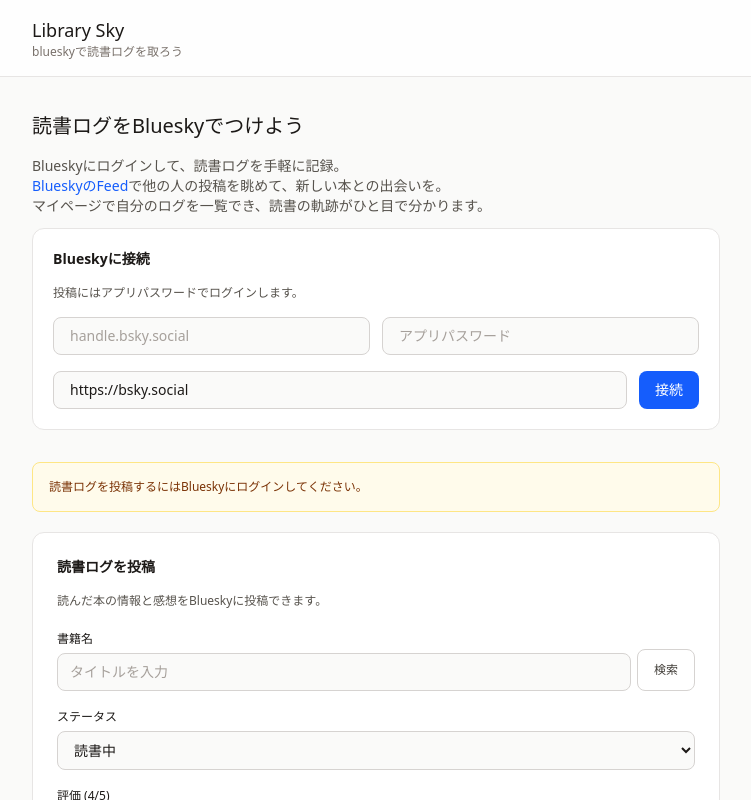
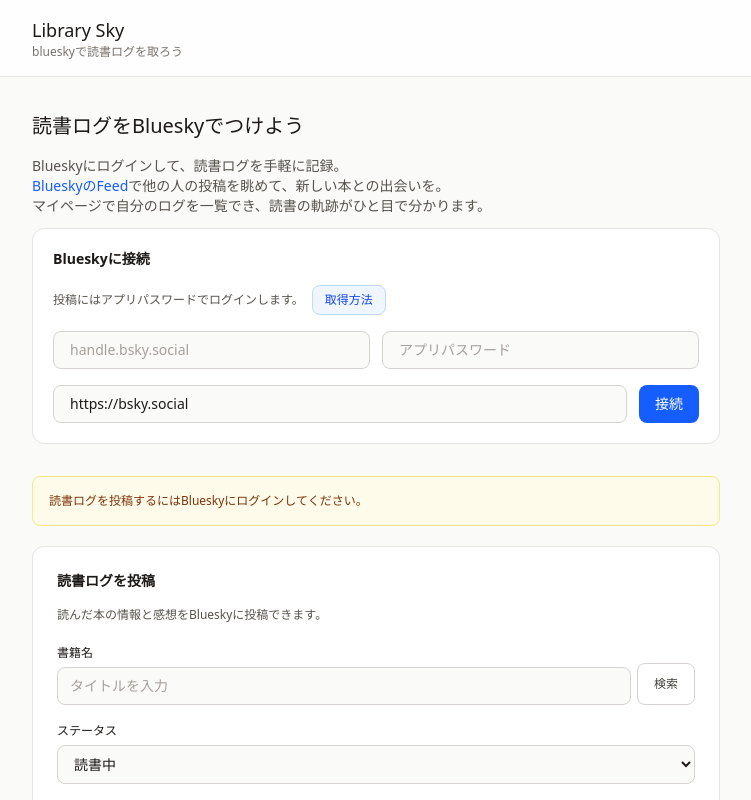
Before and after one commit to nove-b/library-sky, a Next.js app: page / in a window 1280 px wide. Shown: the top 800 px of the page, without its empty margins (264-1015 px from the left). Built offline with nearby package versions, Linux system fonts and the light colour scheme.

Commit message:
アプリパスワードの説明

```diff
--- a/app/components/BlueskySessionPanel.tsx
+++ b/app/components/BlueskySessionPanel.tsx
@@ -19,6 +19,7 @@
   const [service, setService] = useState("https://bsky.social");
   const [notice, setNotice] = useState<string | null>(null);
   const [isLoading, setIsLoading] = useState(false);
+  const [isHelpModalOpen, setIsHelpModalOpen] = useState(false);
 
   useEffect(() => {
     const loadSession = async () => {
@@ -124,9 +125,16 @@
 
 
       <p className="text-sm font-semibold text-stone-900 dark:text-stone-100">Blueskyに接続</p>
-      <p className="text-xs text-stone-600 dark:text-stone-400">
-        投稿にはアプリパスワードでログインします。
-      </p>
+      <div className="flex items-center gap-2 text-xs text-stone-600 dark:text-stone-400">
+        <p>投稿にはアプリパスワードでログインします。</p>
+        <button
+          type="button"
+          onClick={() => setIsHelpModalOpen(true)}
+          className="rounded-lg border border-blue-200 bg-blue-50 px-3 py-1.5 text-xs font-medium text-blue-700 transition hover:bg-blue-100 dark:border-blue-900/60 dark:bg-blue-950/40 dark:text-blue-300 dark:hover:bg-blue-950/70"
+        >
+          取得方法
+        </button>
+      </div>
 
       <div className="grid gap-3 sm:grid-cols-2">
         <input
@@ -159,6 +167,37 @@
         </button>
       </div>
       {notice ? <p className="text-xs text-blue-600 dark:text-blue-400">{notice}</p> : null}
+
+      {isHelpModalOpen ? (
+        <div
+          className="fixed inset-0 z-50 flex items-center justify-center bg-stone-900/50 px-4"
+          onClick={() => setIsHelpModalOpen(false)}
+        >
+          <div
+            className="w-full max-w-md rounded-xl border border-stone-200 bg-white p-5 shadow-lg dark:border-stone-700 dark:bg-stone-900"
+            onClick={(event) => event.stopPropagation()}
+          >
+            <p className="text-sm font-semibold text-stone-900 dark:text-stone-100">
+              アプリパスワードの取得方法
+            </p>
+            <ol className="mt-3 list-decimal space-y-2 pl-5 text-sm text-stone-700 dark:text-stone-300">
+              <li>Blueskyを開き、設定画面に移動します。</li>
+              <li>「プライバシーとセキュリティ」を選択します。</li>
+              <li>「アプリパスワード」を開いて新規作成します。</li>
+              <li>表示されたパスワードをこの画面に入力します。</li>
+            </ol>
+            <div className="mt-4 flex justify-end">
+              <button
+                type="button"
+                onClick={() => setIsHelpModalOpen(false)}
+                className="rounded-lg bg-blue-600 px-4 py-2 text-sm font-medium text-white transition hover:bg-blue-700"
+              >
+                閉じる
+              </button>
+            </div>
+          </div>
+        </div>
+      ) : null}
     </form>
   );
 }
```
